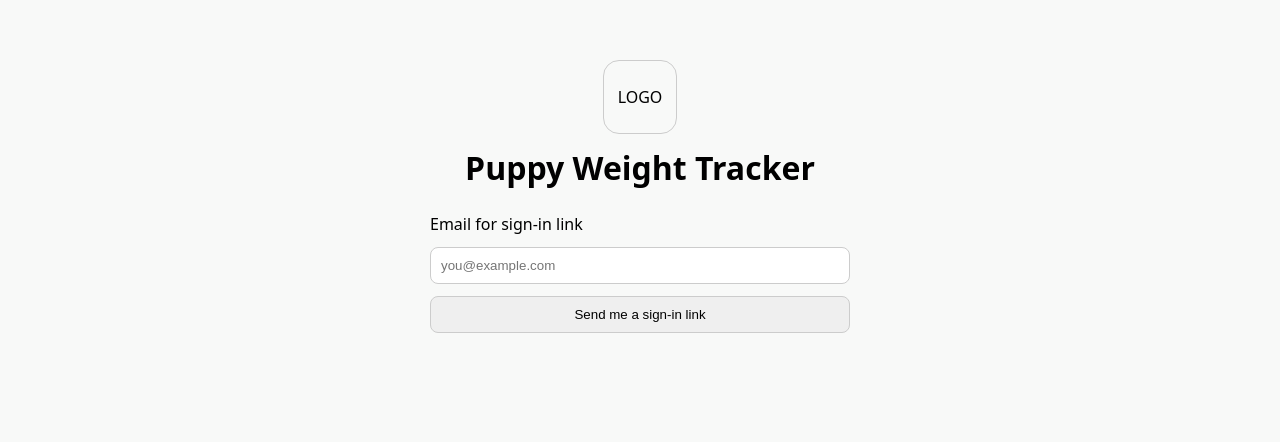
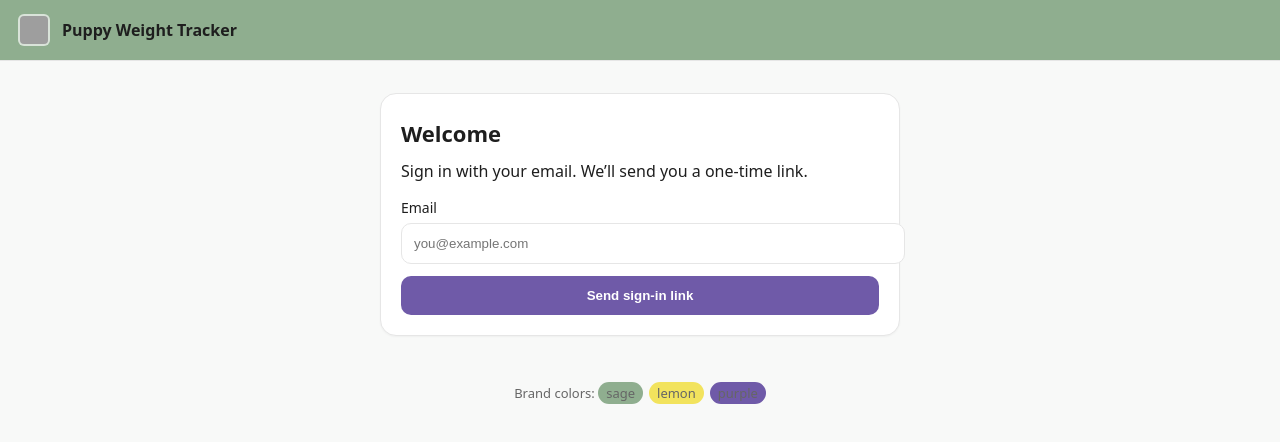
Before and after one commit to carolynk113/puppy-weight-tracker, a Next.js app: page / in a window 1280 px wide. Shown: the top 442 px of the page. Built offline with nearby package versions, Linux system fonts and the light colour scheme; no server answers; grey boxes are pictures that could not be loaded.

Commit message:
Update index.js

```diff
--- a/pages/index.js
+++ b/pages/index.js
@@ -1,26 +1,38 @@
 // pages/index.js
 import { useEffect, useState } from 'react';
 import { supabase } from '../lib/supabaseClient';
+
+const COLORS = {
+  sage: '#8FAE8F',
+  lemon: '#F2E35D',
+  purple: '#6F5AA8',
+  ink: '#1e1e1e',
+  line: '#e6e6e6',
+  bg: '#f8f9f8',
+};
 
 export default function Home() {
   const [email, setEmail] = useState('');
   const [sending, setSending] = useState(false);
   const [sent, setSent] = useState(false);
   const [userEmail, setUserEmail] = useState('');
+  const envMissing = !supabase;
 
+  // Read session & react to auth changes
   useEffect(() => {
-    // read current session and watch for changes
+    if (!supabase) return;
     supabase.auth.getSession().then(({ data }) => {
       setUserEmail(data.session?.user?.email || '');
     });
     const { data: sub } = supabase.auth.onAuthStateChange((_e, session) => {
       setUserEmail(session?.user?.email || '');
     });
-    return () => sub.subscription.unsubscribe();
+    return () => sub?.subscription?.unsubscribe?.();
   }, []);
 
   async function sendLink(e) {
     e.preventDefault();
+    if (!supabase) return alert('Supabase settings are missing on this site.');
     setSending(true);
     const { error } = await supabase.auth.signInWithOtp({
       email,
@@ -32,48 +44,186 @@ export default function Home() {
   }
 
   async function signOut() {
+    if (!supabase) return;
     await supabase.auth.signOut();
   }
 
   return (
-    <div style={{maxWidth: 420, margin: '60px auto', fontFamily: 'system-ui, sans-serif'}}>
-      {/* Logo placeholder at top */}
-      <div style={{textAlign:'center', marginBottom: 24}}>
-        <div style={{
-          width: 72, height: 72, borderRadius: 16, border: '1px solid #ccc',
-          display:'inline-flex', alignItems:'center', justifyContent:'center'
-        }}>LOGO</div>
-        <h1 style={{marginTop: 12}}>Puppy Weight Tracker</h1>
+    <div
+      style={{
+        minHeight: '100vh',
+        background: COLORS.bg,
+        color: COLORS.ink,
+        fontFamily: 'system-ui, -apple-system, Segoe UI, Roboto, sans-serif',
+      }}
+    >
+      {/* Header */}
+      <div
+        style={{
+          display: 'flex',
+          alignItems: 'center',
+          gap: 12,
+          padding: '14px 18px',
+          borderBottom: `1px solid ${COLORS.line}`,
+          background: COLORS.sage,
+        }}
+      >
+        <img
+          src="https://mybbpohhluctmqvfsdfz.supabase.co/storage/v1/object/public/logo/companion%20dog%20project%20(2).svg"
+          alt="Companion Dog Project logo"
+          width={28}
+          height={28}
+          style={{ borderRadius: 6, background: '#ffffffa8', padding: 2 }}
+        />
+        <span style={{ fontWeight: 650 }}>Puppy Weight Tracker</span>
       </div>
 
+      {/* Content */}
+      <div style={{ maxWidth: 520, margin: '32px auto', padding: '0 16px' }}>
+        {/* Warning if env not set (renders but disables auth) */}
+        {envMissing && (
+          <div
+            style={{
+              background: '#fff3cd',
+              border: '1px solid #ffeeba',
+              padding: 12,
+              borderRadius: 10,
+              marginBottom: 16,
+            }}
+          >
+            Supabase keys aren’t available here. The page loads, but sign-in won’t
+            work until environment variables are set.
+          </div>
+        )}
+
         {!userEmail ? (
-        <form onSubmit={sendLink} style={{display:'grid', gap: 12}}>
-          <label>Email for sign-in link</label>
+          <div
+            style={{
+              background: '#fff',
+              border: `1px solid ${COLORS.line}`,
+              borderRadius: 16,
+              padding: 20,
+              boxShadow: '0 1px 2px rgba(0,0,0,0.04)',
+            }}
+          >
+            <h1 style={{ margin: '4px 0 12px 0', fontSize: 22 }}>Welcome</h1>
+            <p style={{ marginTop: 0 }}>
+              Sign in with your email. We’ll send you a one-time link.
+            </p>
+
+            <form onSubmit={sendLink} style={{ display: 'grid', gap: 12, marginTop: 12 }}>
+              <label style={{ fontSize: 14 }}>
+                Email
                 <input
                   type="email"
                   required
                   value={email}
-            onChange={(e)=>setEmail(e.target.value)}
+                  onChange={(e) => setEmail(e.target.value)}
                   placeholder="you@example.com"
-            style={{padding:10, border:'1px solid #ccc', borderRadius:8}}
+                  style={{
+                    marginTop: 6,
+                    width: '100%',
+                    padding: '12px 12px',
+                    border: `1px solid ${COLORS.line}`,
+                    borderRadius: 10,
+                    outline: 'none',
+                  }}
                 />
+              </label>
+
               <button
                 type="submit"
-            disabled={sending}
-            style={{padding:'10px 14px', borderRadius:8, border:'1px solid #ccc', cursor:'pointer'}}
+                disabled={sending || envMissing}
+                style={{
+                  padding: '12px 14px',
+                  borderRadius: 10,
+                  border: 'none',
+                  cursor: sending || envMissing ? 'not-allowed' : 'pointer',
+                  background: COLORS.purple,
+                  color: 'white',
+                  fontWeight: 600,
+                }}
               >
-            {sending ? 'Sending…' : 'Send me a sign-in link'}
+                {sending ? 'Sending…' : 'Send sign-in link'}
               </button>
-          {sent && <p>Check your email for the link.</p>}
+
+              {sent && (
+                <div
+                  style={{
+                    marginTop: 4,
+                    background: COLORS.lemon,
+                    border: `1px solid ${COLORS.line}`,
+                    padding: 10,
+                    borderRadius: 10,
+                    fontSize: 14,
+                  }}
+                >
+                  Check your email for the link.
+                </div>
+              )}
             </form>
+          </div>
         ) : (
-        <div style={{display:'grid', gap:12}}>
-          <p>Signed in as <b>{userEmail}</b></p>
-          <button onClick={signOut} style={{padding:'10px 14px', borderRadius:8, border:'1px solid #ccc', cursor:'pointer'}}>
+          <div
+            style={{
+              background: '#fff',
+              border: `1px solid ${COLORS.line}`,
+              borderRadius: 16,
+              padding: 20,
+              boxShadow: '0 1px 2px rgba(0,0,0,0.04)',
+              display: 'grid',
+              gap: 16,
+            }}
+          >
+            <div>
+              Signed in as <b>{userEmail}</b>
+            </div>
+            <div style={{ display: 'flex', gap: 12, flexWrap: 'wrap' }}>
+              <a
+                href="/app"
+                style={{
+                  textDecoration: 'none',
+                  background: COLORS.lemon,
+                  border: `1px solid ${COLORS.line}`,
+                  color: COLORS.ink,
+                  padding: '10px 14px',
+                  borderRadius: 10,
+                  fontWeight: 600,
+                }}
+              >
+                Go to App
+              </a>
+              <button
+                onClick={signOut}
+                style={{
+                  padding: '10px 14px',
+                  borderRadius: 10,
+                  border: `1px solid ${COLORS.line}`,
+                  background: '#fff',
+                  cursor: 'pointer',
+                  fontWeight: 600,
+                }}
+              >
                 Sign out
               </button>
             </div>
+          </div>
         )}
+      </div>
+
+      {/* Footer (subtle) */}
+      <div style={{ textAlign: 'center', padding: '16px 12px', color: '#666', fontSize: 13 }}>
+        <span>Brand colors: </span>
+        <span style={{ background: COLORS.sage, padding: '2px 8px', borderRadius: 999, marginRight: 6 }}>
+          sage
+        </span>
+        <span style={{ background: COLORS.lemon, padding: '2px 8px', borderRadius: 999, marginRight: 6 }}>
+          lemon
+        </span>
+        <span style={{ background: COLORS.purple, padding: '2px 8px', borderRadius: 999 }}>
+          purple
+        </span>
+      </div>
     </div>
   );
 }
```
Lines whose indentation alone changed are shown as unchanged.
